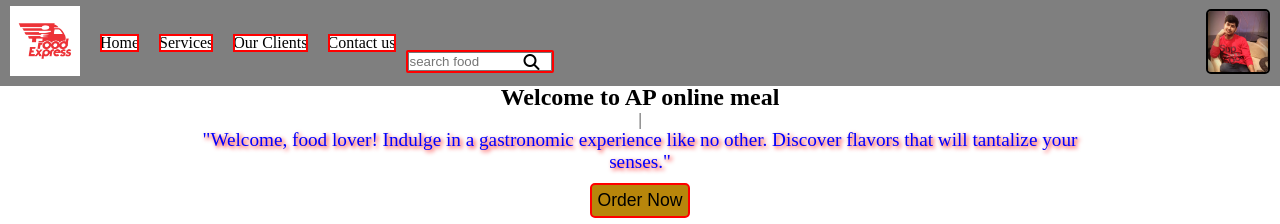
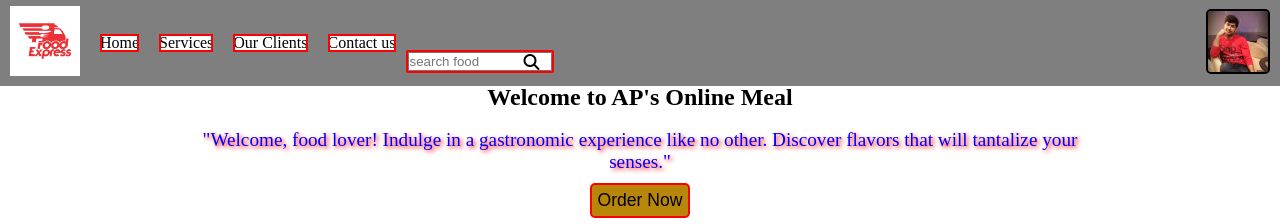
Before and after one commit to abhishekpathak4860/Food-Express, a plain HTML site: page index.html in a window 1280 px wide. Shown: the top 224 px of the page. Drawn offline with nearby package versions, Linux system fonts and the light colour scheme.

Commit message:
Update index.html

```diff
--- a/index.html
+++ b/index.html
@@ -33,8 +33,8 @@
     </nav>
     </section>
     <section id="home">
-<!--         <h1 class="primary">Welcome to AP's Online Meal</h1><br> -->
-         <span id="element"></span>
+     <h1 class="primary">Welcome to AP's Online Meal</h1><br>
+
         <p>"Welcome, food lover! Indulge in a gastronomic experience like no other. Discover flavors that will tantalize
             your senses."</p>
         <button class="btn">Order Now</button>
@@ -212,13 +212,6 @@
         </div>
     </footer>
 
-     <script src="https://unpkg.com/typed.js@2.1.0/dist/typed.umd.js"></script>
-    <script>
-        var typed = new Typed('#element', {
-          strings: ['<h1>Welcome to AP online meal'],
-          typeSpeed: 50,
-        });
-      </script>
 </body>
 
 </html>
```
